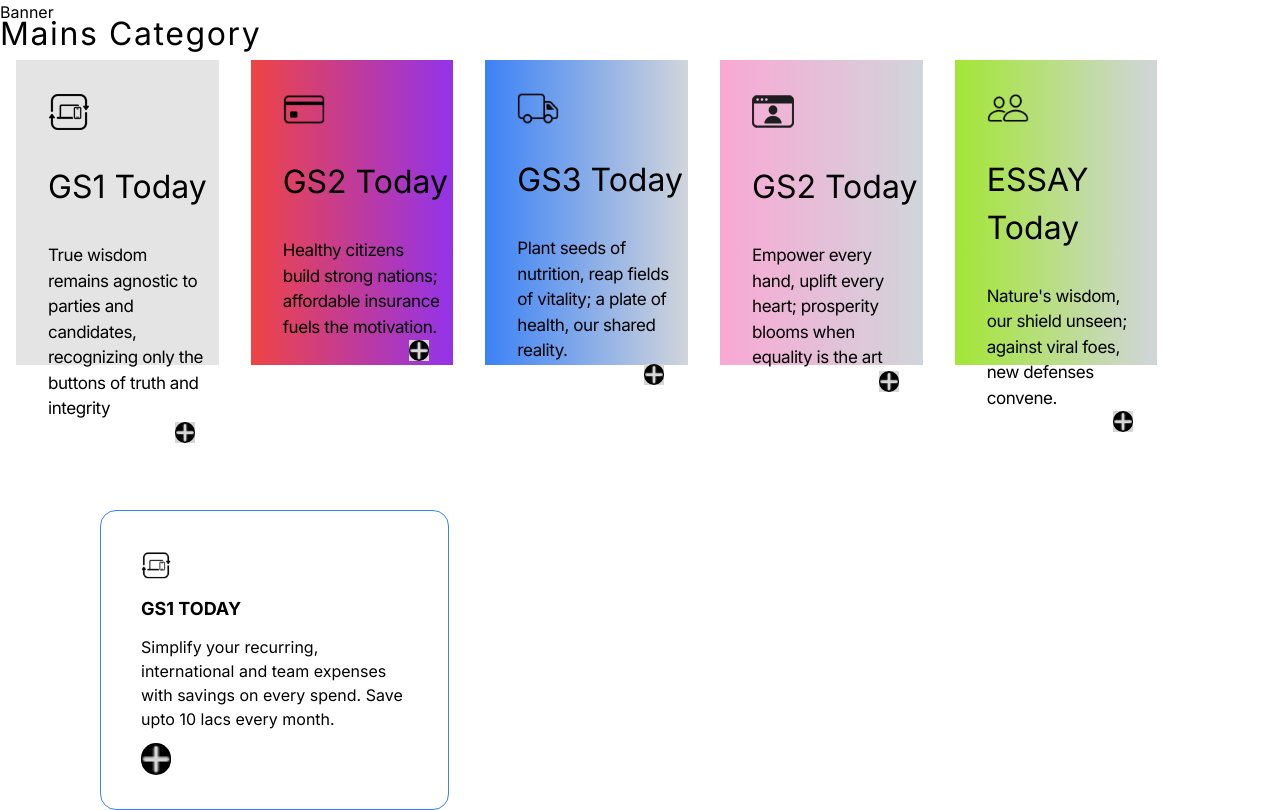
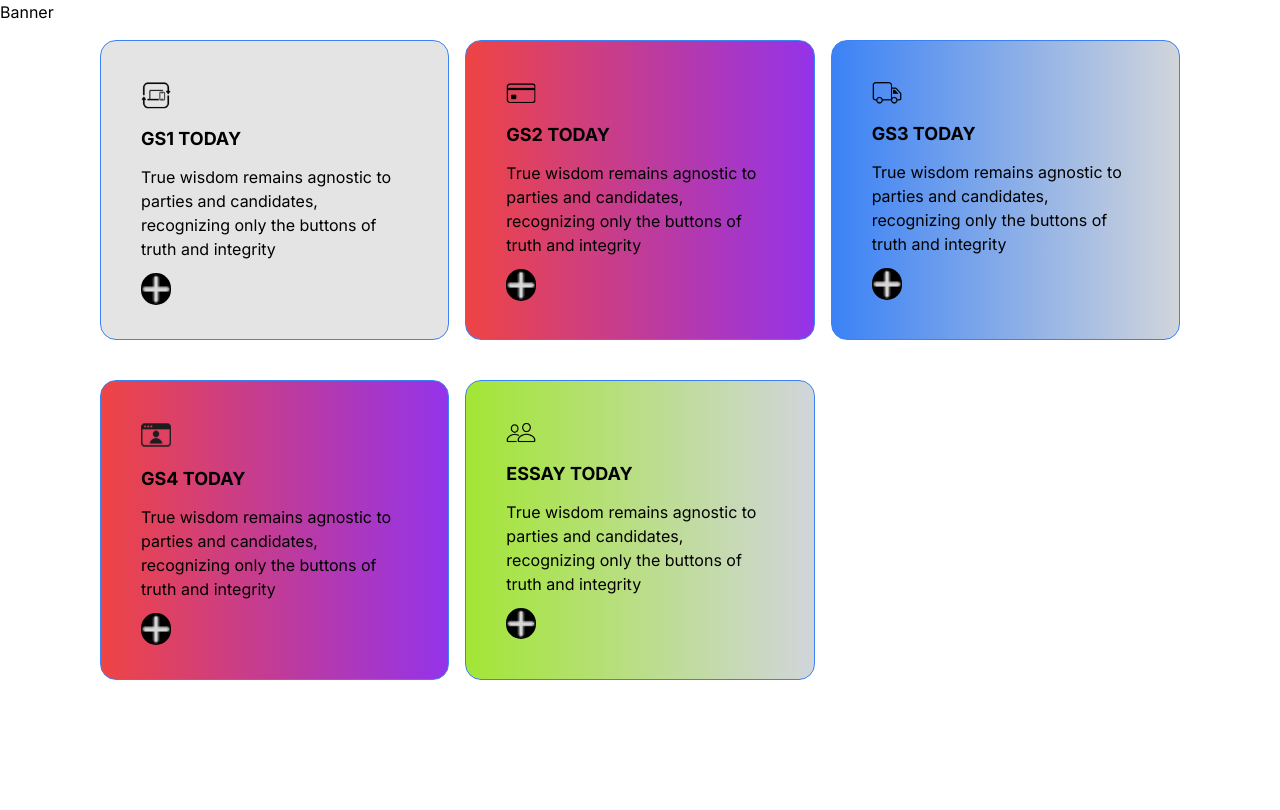
Before and after one commit to erDeep64930/pocket-ias-static, a Next.js app: page / in a window 1280 px wide. Built offline with nearby package versions, Linux system fonts and the light colour scheme.

Commit message:
prelims -mains section has been updated

```diff
--- a/app/components/PrelimsCategories.jsx
+++ b/app/components/PrelimsCategories.jsx
@@ -6,17 +6,110 @@ export const PrelimsCategories = () => {
     <div>
       <div class="relative w-11/12 max-w-[1080px] mx-auto pt-4">
         <div class="w-full grid grid-cols-1 md:grid-cols-2 lg:grid-cols-3 gap-y-10 gap-x-4 relative z-[100]">
+          {/* card 1 */}
           <div
             className="p-10  w-full max-h-[300px] cursor-pointer
               bg-no-repeat hover:scale-105 transition-all duration-200
               border border-blue-500
-              bg-white rounded-2xl" >
+              bg-[#E4E4E4] rounded-2xl" >
             <Image src="/GS1.png" alt="" width={30} height={20}
             />
             <h3 className=" text-lg font-bold pt-4">GS1 TODAY</h3>
             <p
               className="py-3 text-grayText leading-normal"
-            >Simplify your recurring, international and team expenses with savings on every spend. Save upto 10 lacs every month.</p>
+            >True wisdom remains agnostic to parties and candidates, recognizing only the buttons of truth and integrity</p>
+            <div className="flex flex-row items-center cursor-pointer group">
+              <div className='flex float-end bg-black rounded-full'>
+                <Image src="/plus.png" alt="" width={30} height={20}
+                />
+              </div>
+
+
+            </div>
+
+          </div>
+
+             {/* card 2*/}
+             <div
+            className="p-10  w-full max-h-[300px] cursor-pointer
+              bg-no-repeat hover:scale-105 transition-all duration-200
+              border border-blue-500
+              bg-gradient-to-r from-red-500 to-purple-600 rounded-2xl" >
+            <Image src="/GS2.png" alt="" width={30} height={20}
+            />
+            <h3 className=" text-lg font-bold pt-4">GS2 TODAY</h3>
+            <p
+              className="py-3 text-grayText leading-normal"
+            >True wisdom remains agnostic to parties and candidates, recognizing only the buttons of truth and integrity</p>
+            <div className="flex flex-row items-center cursor-pointer group">
+              <div className='flex float-end bg-black rounded-full'>
+                <Image src="/plus.png" alt="" width={30} height={20}
+                />
+              </div>
+
+
+            </div>
+
+          </div>
+
+             {/* card */}
+             <div
+            className="p-10  w-full max-h-[300px] cursor-pointer
+              bg-no-repeat hover:scale-105 transition-all duration-200
+              border border-blue-500
+              bg-gradient-to-r from-blue-500 to-gray-300 rounded-2xl" >
+            <Image src="/GS3.png" alt="" width={30} height={20}
+            />
+            <h3 className=" text-lg font-bold pt-4">GS3 TODAY</h3>
+            <p
+              className="py-3 text-grayText leading-normal"
+            >True wisdom remains agnostic to parties and candidates, recognizing only the buttons of truth and integrity</p>
+            <div className="flex flex-row items-center cursor-pointer group">
+              <div className='flex float-end bg-black rounded-full'>
+                <Image src="/plus.png" alt="" width={30} height={20}
+                />
+              </div>
+
+
+            </div>
+
+          </div>
+
+             {/* card */}
+             <div
+            className="p-10  w-full max-h-[300px] cursor-pointer
+              bg-no-repeat hover:scale-105 transition-all duration-200
+              border border-blue-500
+              bg-gradient-to-r from-red-500 to-purple-600 rounded-2xl" >
+            <Image src="/GS4.png" alt="" width={30} height={20}
+            />
+            <h3 className=" text-lg font-bold pt-4">GS4 TODAY</h3>
+            <p
+              className="py-3 text-grayText leading-normal"
+            >True wisdom remains agnostic to parties and candidates, recognizing only the buttons of truth and integrity</p>
+            <div className="flex flex-row items-center cursor-pointer group">
+              <div className='flex float-end bg-black rounded-full'>
+                <Image src="/plus.png" alt="" width={30} height={20}
+                />
+              </div>
+
+
+            </div>
+
+          </div>
+
+             {/* card */}
+             <div
+            className="p-10  w-full max-h-[300px] cursor-pointer
+              bg-no-repeat hover:scale-105 transition-all duration-200
+              border border-blue-500
+              bg-gradient-to-r from-lime-400 to-gray-300 rounded-2xl" >
+            <Image src="/GS5.png" alt="" width={30} height={20}
+            />
+            <h3 className=" text-lg font-bold pt-4">ESSAY TODAY</h3>
+            <p
+              className="py-3 text-grayText leading-normal"
+            >True wisdom remains agnostic to parties and candidates, recognizing only the buttons of truth and integrity</p>
             <div className="flex flex-row items-center cursor-pointer group">
               <div className='flex float-end bg-black rounded-full'>
                 <Image src="/plus.png" alt="" width={30} height={20}
--- a/app/page.js
+++ b/app/page.js
@@ -1,6 +1,6 @@
 import Image from "next/image";
 import { Banner } from "./components/Banner";
-import { MainsCategories } from "./components/MainsCategories";
+// import { MainsCategories } from "./components/MainsCategories";
 import { PrelimsCategories } from "./components/PrelimsCategories";
 // import SwiperBanner from "./components/SwiperBanner";
 
@@ -8,9 +8,10 @@ export default function Home() {
   return (
     <>
     <Banner />
+    <PrelimsCategories />
     {/* <SwiperBanner /> */}
-    <MainsCategories />
-    <PrelimsCategories />
+    {/* <MainsCategories /> */}
+
 
     </>
   );
```
